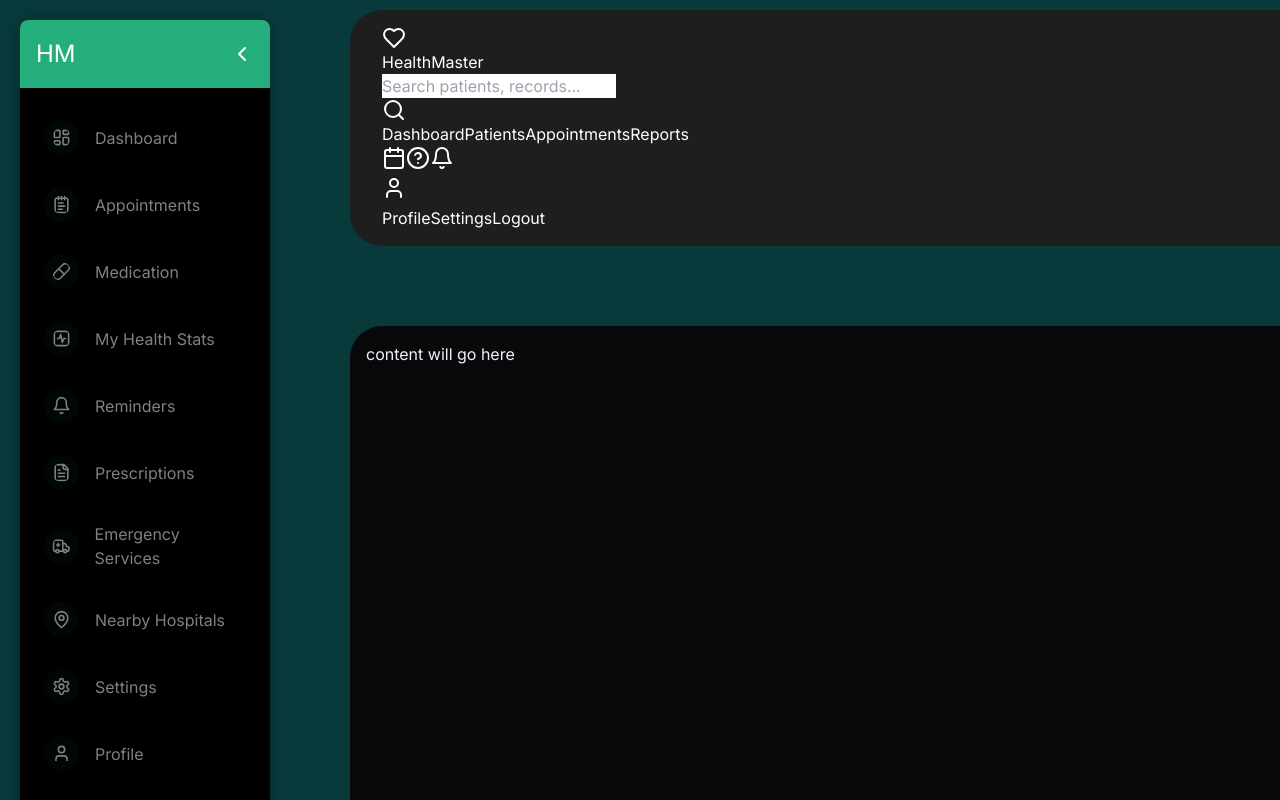
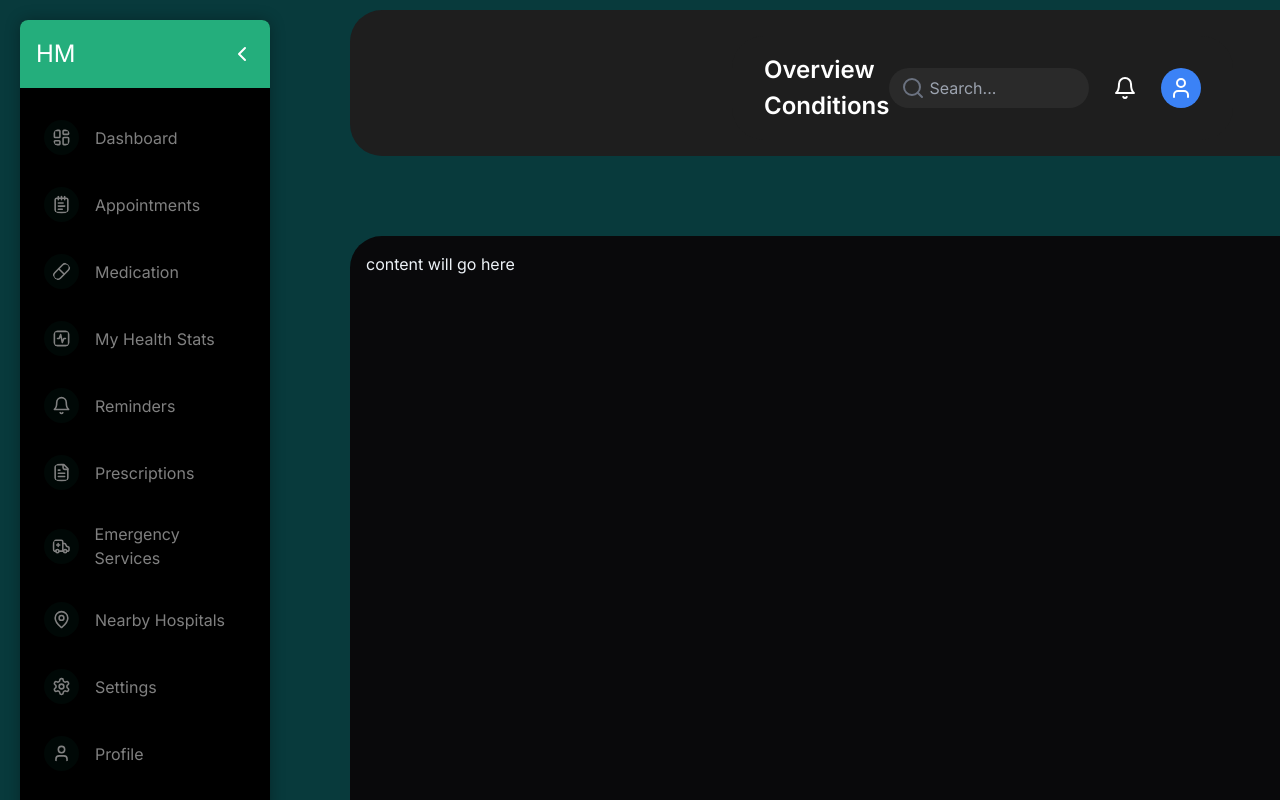
Before and after one commit to CHEGEBB/healthmasterv2, a Next.js app: page /dashboard in a window 1280 px wide. Shown: the top 800 px of the page. Built offline with nearby package versions, Linux system fonts and the light colour scheme.

Commit message:
refactor: Update header component and styles

```diff
--- a/components/layout/header.jsx
+++ b/components/layout/header.jsx
@@ -1,41 +1,26 @@
 import React from 'react';
-import { Search, Bell, User, Calendar, Heart, HelpCircle } from 'lucide-react';
+import { Search, Bell, User } from 'lucide-react';
 import "../../sass/header.scss";
 
-const HealthMasterHeader = () => {
+const Header = () => {
   return (
-    <header className="healthMaster-header">
-      <div className="healthMaster-header__left">
-        <div className="healthMaster-header__logo">
-          <Heart className="healthMaster-header__logo-icon" />
-          <h1 className="healthMaster-header__title">HealthMaster</h1>
+    <header className="header">
+      <div className="header__left">
+        <h1 className="header__title">Overview Conditions</h1>
+      </div>
+      <div className="header__right">
+        <div className="header__search">
+          <input type="text" placeholder="Search..." className="header__search-input" />
+          <Search className="header__search-icon" />
         </div>
-        <div className="healthMaster-header__search">
-          <input type="text" placeholder="Search patients, records..." className="healthMaster-header__search-input" />
-          <Search className="healthMaster-header__search-icon" />
-        </div>
-      </div>
-      <div className="healthMaster-header__center">
-        <button className="healthMaster-header__tab">Dashboard</button>
-        <button className="healthMaster-header__tab healthMaster-header__tab--active">Patients</button>
-        <button className="healthMaster-header__tab">Appointments</button>
-        <button className="healthMaster-header__tab">Reports</button>
-      </div>
-      <div className="healthMaster-header__right">
-        <button className="healthMaster-header__icon-btn">
-          <Calendar />
-        </button>
-        <button className="healthMaster-header__icon-btn">
-          <HelpCircle />
-        </button>
-        <button className="healthMaster-header__icon-btn">
+        <button className="header__icon-btn">
           <Bell />
         </button>
-        <div className="healthMaster-header__profile">
-          <button className="healthMaster-header__icon-btn healthMaster-header__user-btn">
+        <div className="header__profile">
+          <button className="header__icon-btn header__user-btn">
             <User />
           </button>
-          <div className="healthMaster-header__profile-dropdown">
+          <div className="header__profile-dropdown">
             <a href="#">Profile</a>
             <a href="#">Settings</a>
             <a href="#">Logout</a>
@@ -46,4 +31,4 @@ const HealthMasterHeader = () => {
   );
 };
 
-export default HealthMasterHeader;
+export default Header;
```
